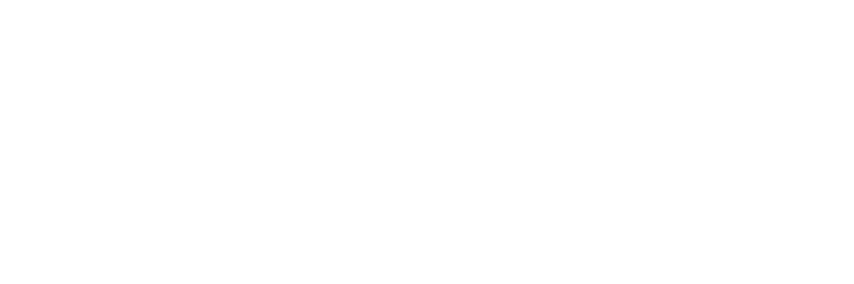
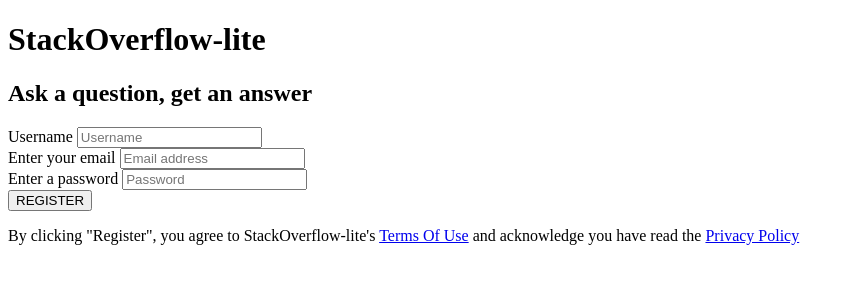
Before and after one commit to BarnaTB/StackOverflow-lite, a plain HTML site: page templates/index.html in a window 1280 px wide. Shown: the whole page, without its empty margins (0-854 px from the left). Drawn offline with Linux system fonts and the light colour scheme.

Commit message:
Add HTML files

```diff
--- a/templates/index.html
+++ b/templates/index.html
@@ -1,12 +1,43 @@
 <!DOCTYPE html>
 <html lang="en">
+
 <head>
     <meta charset="UTF-8">
     <meta name="viewport" content="width=device-width, initial-scale=1.0">
-    <title>StackkOverflow-lite</title>
+    <title>StackOverflow-lite</title>
     <link href="/static/main.css" rel="stylesheet" type="text/css">
 </head>
+
 <body>
+    <div class="content">
+        <h1>StackOverflow-lite</h1>
+        <h2>Ask a question, get an answer</h2>
+        <div>
+            <form action="">
+                <div id="user_name">
+                    <label>Username</label>
+                    <input type="text" name="first_name" placeholder="Username" required>
+                </div>
+                <div class="email-field">
+                    <label>Enter your email</label>
+                    <input type="email" name="email" placeholder="Email address" required>
+                </div>
+                <div class="password-field">
+                    <label>Enter a password</label>
+                    <input type="password" name="password" placeholder="Password" required>
+                </div>
+                <div class="submitBtn">
+                    <button type="submit">REGISTER</button>
+                </div>
+            </form>
+        </div>
+        <div class="terms">
+            <p>By clicking "Register", you agree to StackOverflow-lite's
+                <a href='#'>Terms Of Use</a> and acknowledge you have read the
+                <a href='#'>Privacy Policy</a>
+            </p>
+        </div>
+    </div>
+</body>
 
-</body>
 </html>
```
